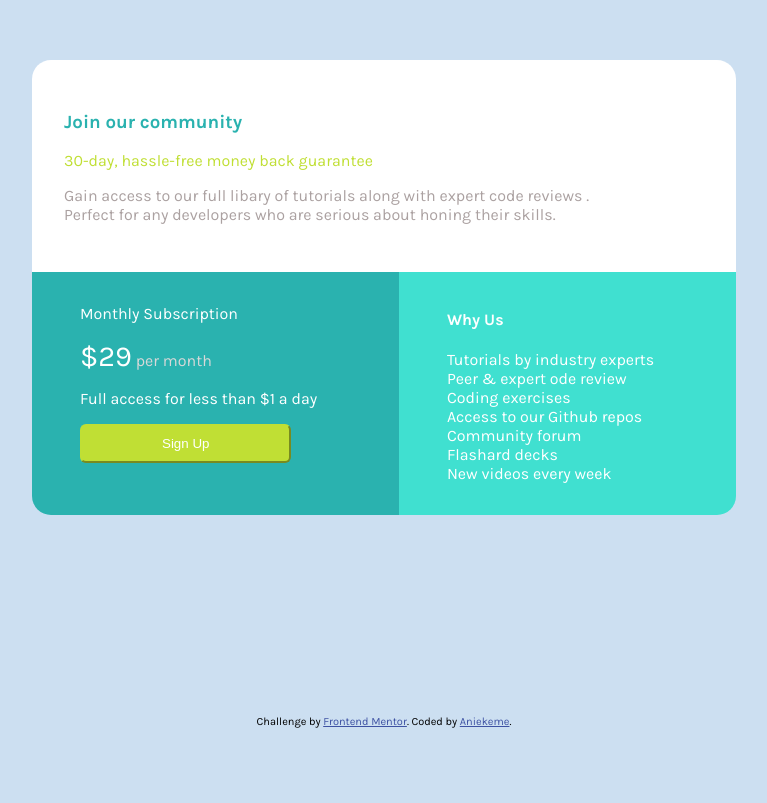
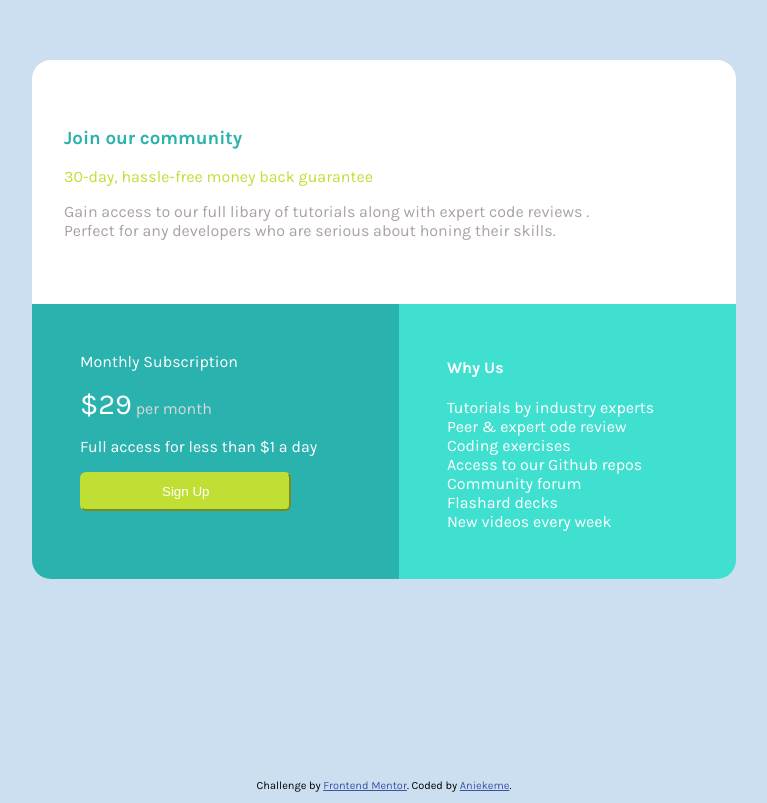
Before and after one commit to mercy299/Frontendmentor-card-design, a plain HTML site: page index.html in a window 1280 px wide. Shown: the part 140-943 px from the top of the page, without its empty margins (256-1023 px from the left). Before the commit the page ends 879 px from the top, so only its background shows below. Drawn offline with Linux system fonts and the light colour scheme.

Commit message:
changed padding

```diff
--- a/style.css
+++ b/style.css
@@ -15,7 +15,7 @@ body{
 }
 .white-card{
     background-color: rgb(255, 255, 255);
-    padding: 2em;
+    padding: 3em 2em;
     border-radius:  19px 19px 0 0;
     /* border: 1px solid red; */
     /* width: auto; */
@@ -37,7 +37,7 @@ body{
 }
 .teal-card{
     background-color: hsl(179, 62%, 43%);
-    padding: 1em 3em;
+    padding: 2em 3em;
     margin: 0;
     color: white;
     border-radius: 0 0 0 19px ;
@@ -51,7 +51,7 @@ body{
 }
 .cyan-card{
     background-color: turquoise;
-    padding:  1em 3em;
+    padding:  2em 3em;
     /* margin: 0%; */
     color: white;
     border-radius: 0 0 19px ;
```
